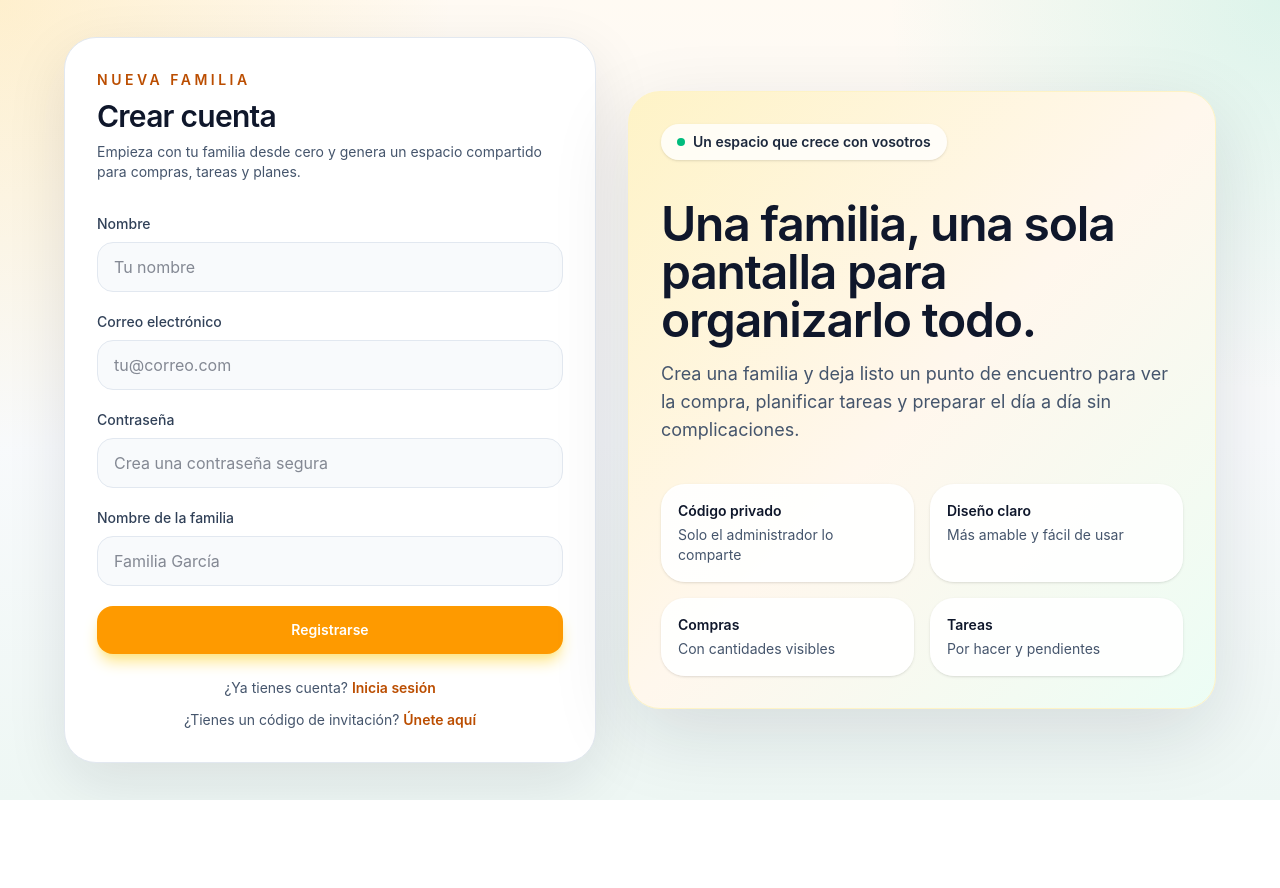
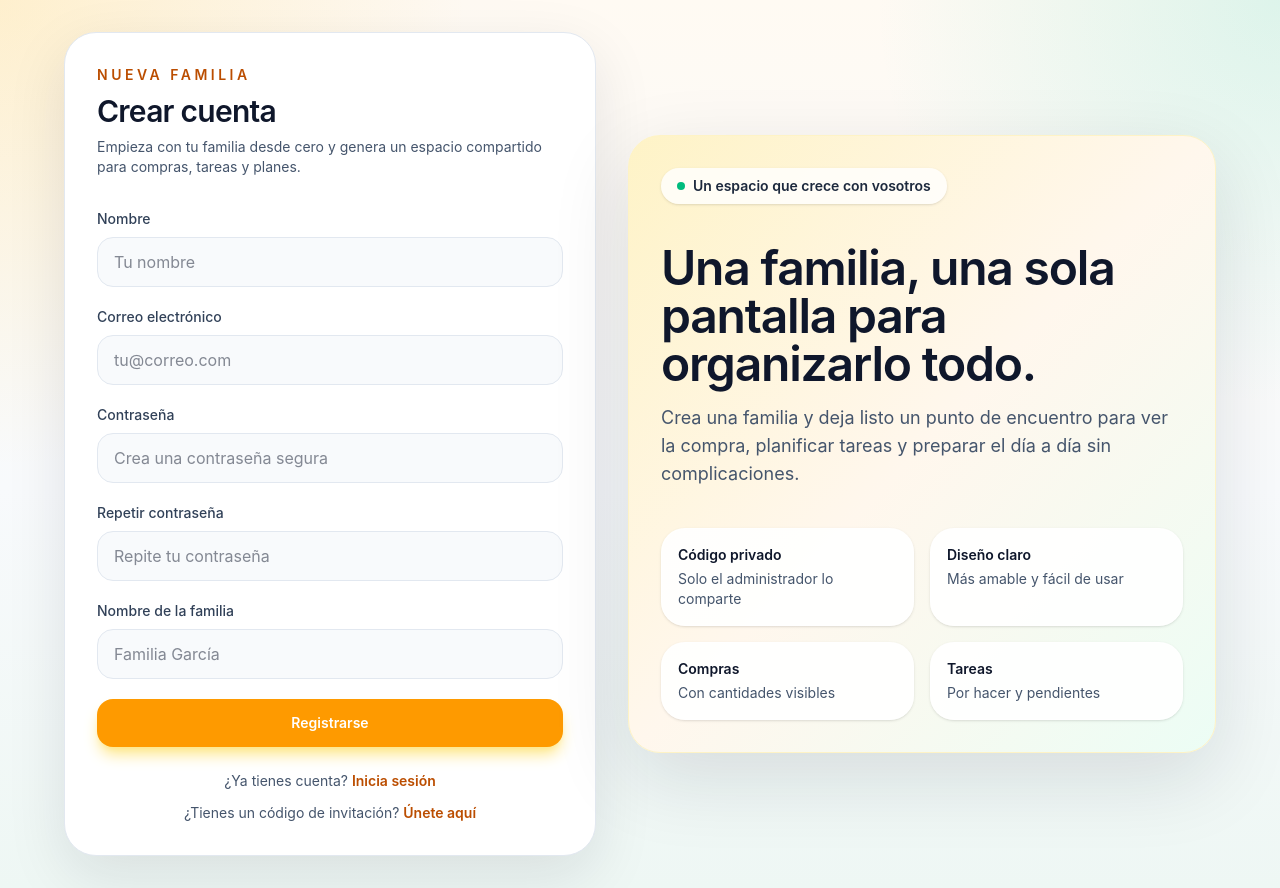
Before and after one commit to Diegogarhdez/proyecto-familia, a React (Vite) app in the folder apps/frontend/: page /register in a window 1280 px wide. Before the commit the page ends 800 px from the top, so only its background shows below. Built offline with nearby package versions, Linux system fonts and the light colour scheme; no server answers.

Commit message:
minor changes

```diff
--- a/apps/frontend/src/pages/Register.tsx
+++ b/apps/frontend/src/pages/Register.tsx
@@ -6,6 +6,7 @@ export const Register = () => {
   const [name, setName] = useState('');
   const [email, setEmail] = useState('');
   const [password, setPassword] = useState('');
+  const [confirmPassword, setConfirmPassword] = useState('');
   const [familyName, setFamilyName] = useState('');
   const [error, setError] = useState<string | null>(null);
   const [isLoading, setIsLoading] = useState(false);
@@ -41,6 +42,12 @@ export const Register = () => {
   const handleSubmit = async (e: FormEvent<HTMLFormElement>) => {
     e.preventDefault();
     setError(null);
+
+    if (password !== confirmPassword) {
+      setError('Las contraseñas no coinciden.');
+      return;
+    }
+
     setIsLoading(true);
 
     try {
@@ -48,6 +55,7 @@ export const Register = () => {
         name,
         email,
         password,
+        confirmPassword,
         familyName,
       });
 
@@ -132,6 +140,19 @@ export const Register = () => {
             </label>
 
             <label className="block">
+              <span className="mb-2 block text-sm font-medium text-slate-700">Repetir contraseña</span>
+              <input
+                id="confirmPassword"
+                type="password"
+                value={confirmPassword}
+                onChange={(e) => setConfirmPassword(e.target.value)}
+                required
+                className="w-full rounded-2xl border border-slate-200 bg-slate-50 px-4 py-3 text-slate-900 outline-none transition focus:border-amber-400 focus:bg-white focus:ring-4 focus:ring-amber-100"
+                placeholder="Repite tu contraseña"
+              />
+            </label>
+
+            <label className="block">
               <span className="mb-2 block text-sm font-medium text-slate-700">Nombre de la familia</span>
               <input
                 id="familyName"
```
Also changed, not shown: 2 other files (tests, documents, lock files or other folders).
